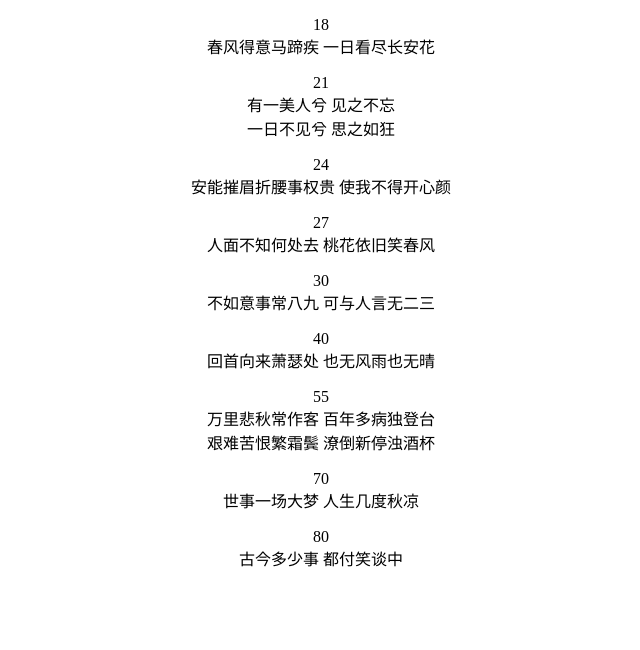
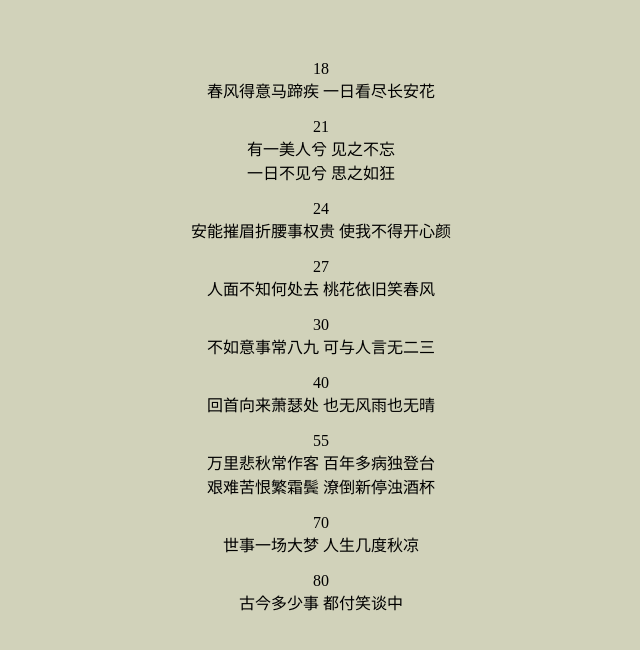
Before and after one commit to luyuhua/luyuhua.github.io, a plain HTML site: page index.html in a window 1280 px wide. Shown: the whole page, without its empty margins (319-959 px from the left). Drawn offline with Linux system fonts and the light colour scheme.

Commit message:
Update index.html

```diff
--- a/index.html
+++ b/index.html
@@ -5,6 +5,9 @@
     <meta charset="utf-8">
     <title>杨柳春风一杯酒 江湖夜雨十年灯</title>
     <style>
+        body {
+            background-color: rgb(209, 210, 186);
+        }
         p {
             text-align : center;
         }
@@ -12,6 +15,7 @@
 </head>
 
 <body>
+    <br><br>
     <p>18 <br>
         春风得意马蹄疾 一日看尽长安花 </p>
     <p>21 <br>
```
